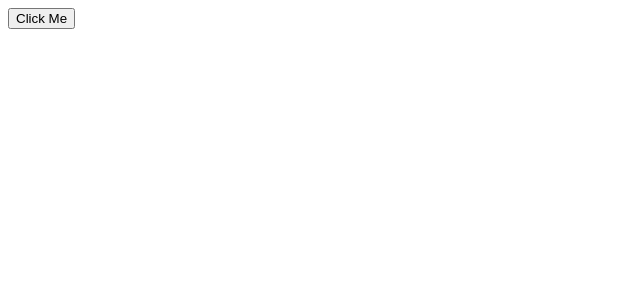
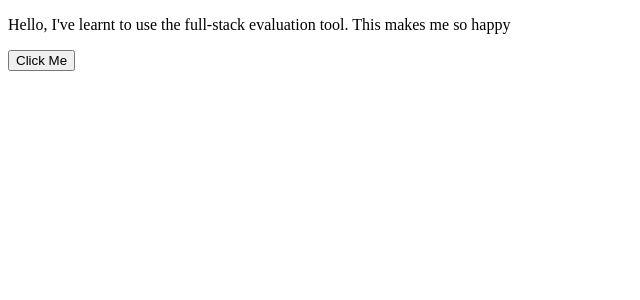
Before and after one commit to acciojob/button-action-kamrankhan0001, a React app: page / in a window 1280 px wide. Both pictures are taken after a click on the button "Click Me". Shown: the top 300 px of the page, without its empty margins (0-640 px from the left). Built offline with nearby package versions, Linux system fonts and the light colour scheme.

Commit message:
submitting code-Mon Jul 24 2023 23:10:11 GMT+0530 (India Standard Time)

```diff
--- a/src/components/App.js
+++ b/src/components/App.js
@@ -2,20 +2,22 @@
 import './../styles/App.css';
 
 const App = (props) => {
+  // State to manage the visibility of the paragraph
+  const [isParagraphVisible, setIsParagraphVisible] = useState(false);
 
-  function toggleVisibility() {
-    const paragraph = document.getElementById("para");
-    if (paragraph.className === "hide") {
-      paragraph.className = "show";
-    } else {
-      paragraph.className = "hide";
-    }
-  }
+  // Function to toggle the visibility of the paragraph
+  const handleClick = () => {
+    setIsParagraphVisible(!isParagraphVisible);
+  };
 
   return (
     <div id="main">
-      <p id="para" className="hide">Hello, I've learnt to use the full-stack evaluation tool. This makes me so happy</p>
-      <button id="click" onclick={toggleVisibility}>Click Me</button>
+      {/* Use the `isParagraphVisible` state to conditionally set the className */}
+      <p id="para" className={isParagraphVisible ? "" : "hide"}>
+        Hello, I've learnt to use the full-stack evaluation tool. This makes me so happy
+      </p>
+      {/* Attach the `handleClick` function to the button's onClick event */}
+      <button id="click" onClick={handleClick}>Click Me</button>
     </div>
   );
 }
```
